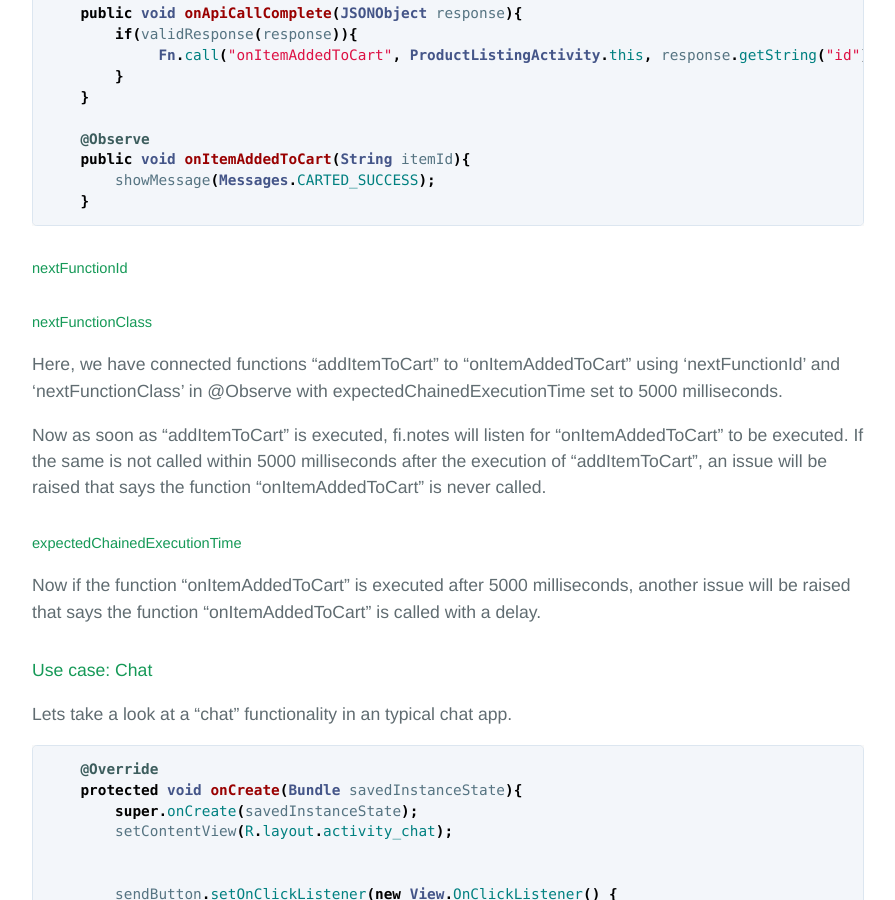
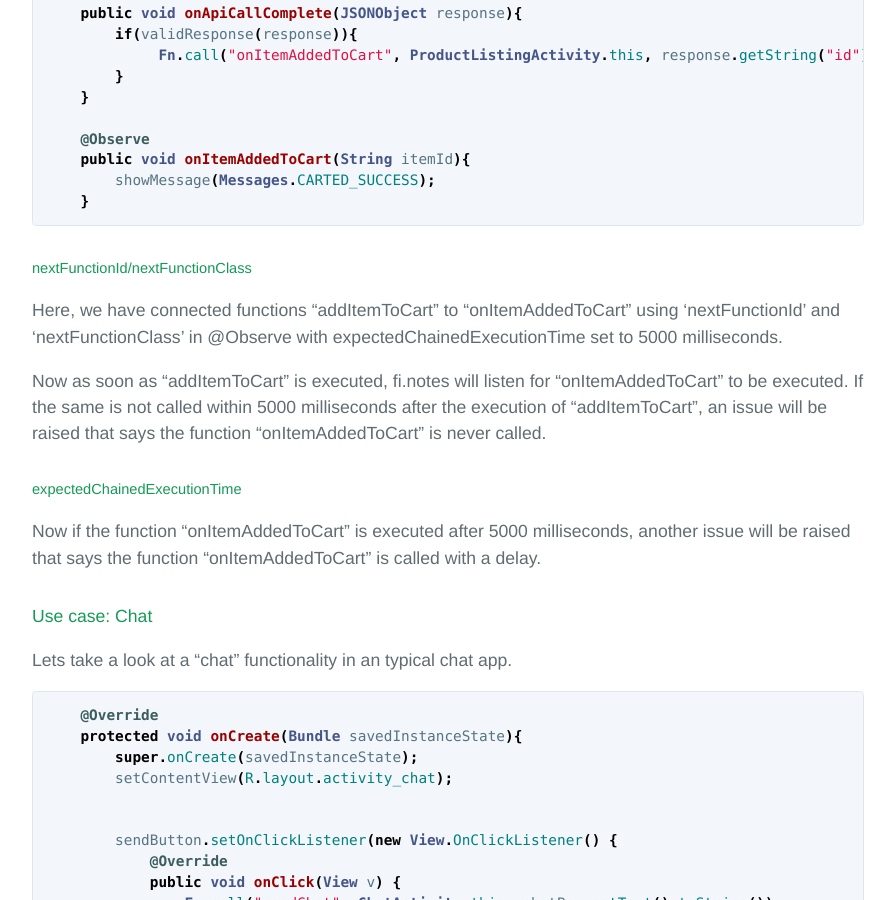
Before and after one commit to finotes/finotes.github.io, a Jekyll site: the page built from _posts/2018-02-02-java-docs.md, in a window 1280 px wide and 900 px high, scrolled down 7624 px. Shown: the whole window, without its empty margins (192-1087 px from the left). Built offline with Jekyll 4.4.1, drawn with Linux system fonts in a browser that asks for light colours; some web fonts are replaced.

````diff
--- a/_posts/2018-02-02-java-docs.md
+++ b/_posts/2018-02-02-java-docs.md
@@ -315,8 +315,7 @@ Lets take a look at an "add to cart" functionality in an typical ecommerce app.
     }
 ```
 
-##### nextFunctionId
-##### nextFunctionClass
+##### nextFunctionId/nextFunctionClass
 Here, we have connected functions "addItemToCart" to "onItemAddedToCart" using 'nextFunctionId' and 'nextFunctionClass' in @Observe with expectedChainedExecutionTime set to 5000 milliseconds.
 
 Now as soon as "addItemToCart" is executed, fi.notes will listen for "onItemAddedToCart" to be executed. If the same is not called within 5000 milliseconds after the execution of "addItemToCart", an issue will be raised that says the function "onItemAddedToCart" is never called.
````
